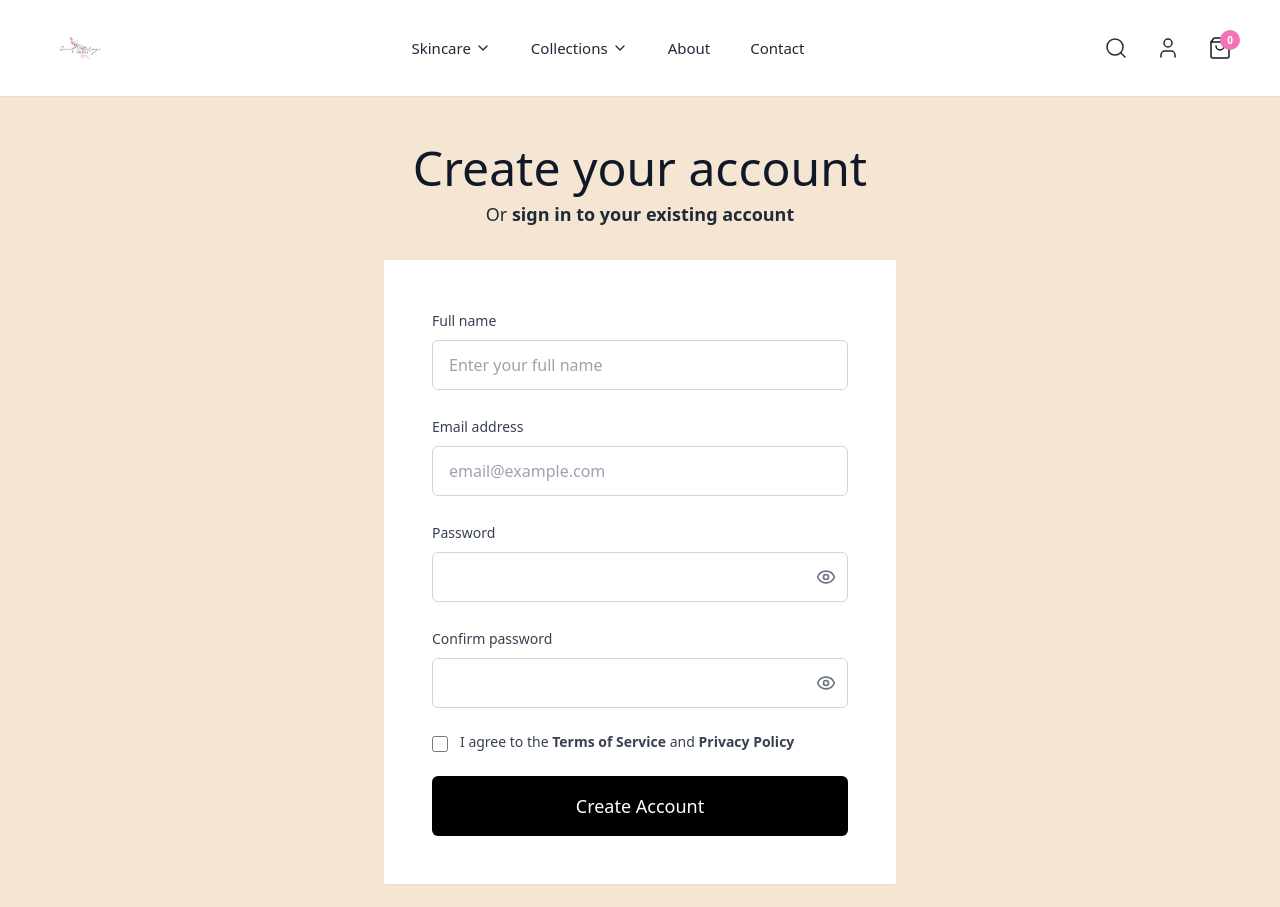
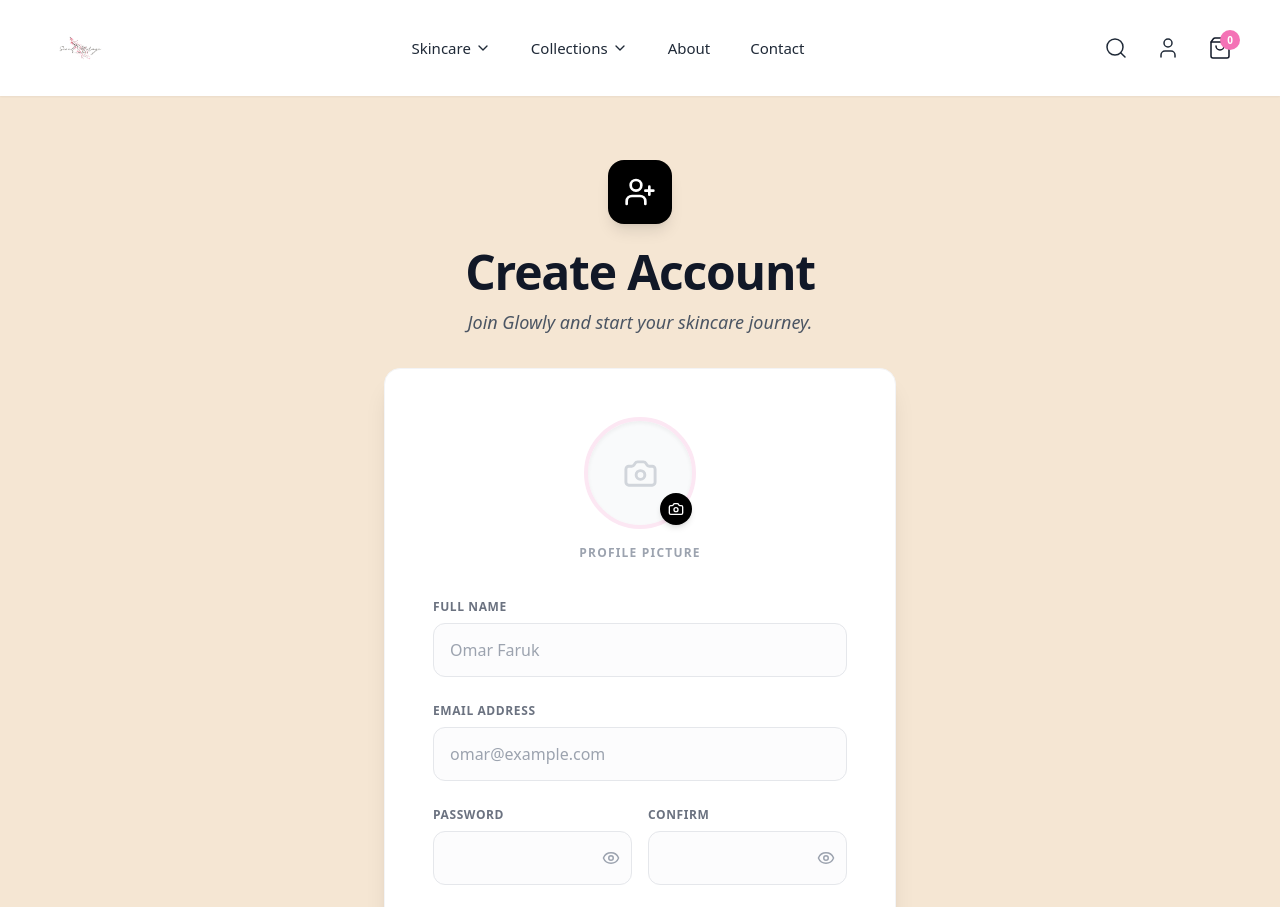
Before and after one commit to omar-faruk72/calesta-glow, a React (Vite) app: page /register in a window 1280 px wide. Shown: the top 907 px of the page. Built offline with nearby package versions, Linux system fonts and the light colour scheme.

Commit message:
register page update

```diff
--- a/src/main.jsx
+++ b/src/main.jsx
@@ -4,12 +4,14 @@ import './index.css'
 import { RouterProvider } from 'react-router'
 import { router } from './router/Router'
 import { QueryClient, QueryClientProvider } from '@tanstack/react-query'
+import { Toaster } from 'react-hot-toast'
 
 
 const queryClient = new QueryClient();
 createRoot(document.getElementById('root')).render(
   <StrictMode>
   <div>
+    <Toaster position="top-center" reverseOrder={false} />
   <QueryClientProvider client={queryClient}>
      <RouterProvider router={router}></RouterProvider>
   </QueryClientProvider>
--- a/src/page/Register.jsx
+++ b/src/page/Register.jsx
@@ -1,5 +1,5 @@
 import React, { useState } from 'react';
-import { Eye, EyeOff, Loader2 } from 'lucide-react';
+import { Eye, EyeOff, Loader2, Camera, UserPlus } from 'lucide-react';
 import { Link, useNavigate } from 'react-router';
 import toast from 'react-hot-toast';
 import axiosSecure from '../hooks/axiosSecure';
@@ -10,150 +10,168 @@ const Register = () => {
     const [loading, setLoading] = useState(false);
     const [showPassword, setShowPassword] = useState(false);
     const [showConfirmPassword, setShowConfirmPassword] = useState(false);
+    const [imagePreview, setImagePreview] = useState(null);
+
+    const handleImageChange = (e) => {
+        const file = e.target.files[0];
+        if (file) {
+            setImagePreview(URL.createObjectURL(file));
+        }
+    };
 
     const handleRegister = async (e) => {
         e.preventDefault();
-        setLoading(true);
 
         const form = e.target;
         const name = form.name.value;
         const email = form.email.value;
         const password = form.password.value;
         const confirmPassword = form.confirmPassword.value;
+        const imageFile = form.image.files[0];
+        if (!imageFile) {
+            return toast.error("Please upload a profile picture to continue!", {
+                icon: '📸',
+                style: { borderRadius: '10px', background: '#333', color: '#fff' }
+            });
+        }
         if (password !== confirmPassword) {
-            setLoading(false);
             return toast.error("Passwords do not match!");
         }
+        if (password.length < 6) {
+            return toast.error("Password should be at least 6 characters long.");
+        }
 
-        const userData = {
-            name,
-            email,
-            password,
-            role: 'user',
-            createdAt: new Date()
-        };
+        setLoading(true);
+        const formData = new FormData();
+        formData.append("name", name);
+        formData.append("email", email);
+        formData.append("password", password);
+        formData.append("image", imageFile);
 
         try {
-            const res = await useAxios.post('/api/auth/register', userData);
-
+            const res = await useAxios.post('/api/auth/register', formData);
             if (res.data.success) {
                 toast.success("Account created successfully!");
                 form.reset();
+                setImagePreview(null);
                 navigate('/login');
             }
         } catch (error) {
             console.error(error);
-            toast.error(error.response?.data?.message || "Registration failed. Try again.");
+            const errorMsg = error.response?.data?.message || "Registration failed. Try again.";
+            toast.error(errorMsg);
         } finally {
             setLoading(false);
         }
     };
 
     return (
-        <div className="min-h-screen bg-[#F5E6D3] flex flex-col items-center justify-center px-4 py-12 font-sans">
+        <div className="min-h-screen bg-[#F5E6D3] flex flex-col items-center justify-center px-4 py-16 font-sans">
 
             <div className="text-center mb-8">
-                <h1 className="text-4xl md:text-5xl font-medium text-gray-900 mb-2">Create your account</h1>
-                <p className="text-lg text-gray-800">
-                    Or <Link to="/login" className="font-bold hover:underline">sign in to your existing account</Link>
+                <div className="bg-black text-white w-16 h-16 rounded-2xl flex items-center justify-center mx-auto mb-6 shadow-lg">
+                    <UserPlus size={32} />
+                </div>
+                <h1 className="text-4xl md:text-5xl font-bold text-gray-900 mb-3 tracking-tight">Create Account</h1>
+                <p className="text-lg text-gray-600 italic">
+                    Join Glowly and start your skincare journey.
                 </p>
             </div>
 
-            <div className="bg-white w-full max-w-lg rounded-sm shadow-sm p-8 md:p-12">
+            <div className="bg-white w-full max-w-lg rounded-2xl shadow-xl p-8 md:p-12 border border-gray-100">
                 <form onSubmit={handleRegister} className="space-y-6">
 
+                    {/* Profile Image Section */}
+                    <div className="flex flex-col items-center justify-center space-y-4 pb-2">
+                        <div className="relative group">
+                            <div className="w-28 h-28 border-4 border-pink-100 rounded-full flex items-center justify-center overflow-hidden bg-gray-50 shadow-inner transition-all group-hover:border-pink-200">
+                                {imagePreview ? (
+                                    <img src={imagePreview} alt="Preview" className="w-full h-full object-cover" />
+                                ) : (
+                                    <Camera className="text-gray-300" size={35} />
+                                )}
+                            </div>
+                            <label className="absolute bottom-1 right-1 bg-black text-white p-2 rounded-full cursor-pointer hover:scale-110 transition-transform shadow-md">
+                                <Camera size={16} />
+                                <input name="image" type="file" accept="image/*" onChange={handleImageChange} className="hidden" />
+                            </label>
+                        </div>
+                        <p className="text-xs font-bold uppercase tracking-widest text-gray-400">Profile Picture</p>
+                    </div>
+
+                    <div className="grid grid-cols-1 gap-5">
                         {/* Full Name */}
-                    <div className="space-y-2">
-                        <label className="text-sm font-medium text-gray-700">Full name</label>
+                        <div className="space-y-1.5">
+                            <label className="text-xs uppercase font-bold text-gray-500 tracking-wider">Full name</label>
                             <input
                                 name="name"
                                 type="text"
                                 required
-                            placeholder="Enter your full name"
-                            className="w-full px-4 py-3 border border-gray-300 rounded-md focus:outline-none focus:ring-1 focus:ring-black transition-all"
+                                placeholder="Omar Faruk"
+                                className="w-full px-4 py-3.5 border border-gray-200 rounded-xl focus:outline-none focus:ring-2 focus:ring-black/5 focus:border-black transition-all bg-gray-50/50"
                             />
                         </div>
 
                         {/* Email Address */}
-                    <div className="space-y-2">
-                        <label className="text-sm font-medium text-gray-700">Email address</label>
+                        <div className="space-y-1.5">
+                            <label className="text-xs uppercase font-bold text-gray-500 tracking-wider">Email address</label>
                             <input
                                 name="email"
                                 type="email"
                                 required
-                            placeholder="email@example.com"
-                            className="w-full px-4 py-3 border border-gray-300 rounded-md focus:outline-none focus:ring-1 focus:ring-black transition-all"
+                                placeholder="omar@example.com"
+                                className="w-full px-4 py-3.5 border border-gray-200 rounded-xl focus:outline-none focus:ring-2 focus:ring-black/5 focus:border-black transition-all bg-gray-50/50"
                             />
                         </div>
 
-                    {/* Password */}
-                    <div className="space-y-2">
-                        <label className="text-sm font-medium text-gray-700">Password</label>
+                        {/* Passwords - Two in a row on Desktop */}
+                        <div className="grid grid-cols-1 md:grid-cols-2 gap-4">
+                            <div className="space-y-1.5">
+                                <label className="text-xs uppercase font-bold text-gray-500 tracking-wider">Password</label>
                                 <div className="relative">
                                     <input
                                         name="password"
                                         type={showPassword ? "text" : "password"}
                                         required
-                                className="w-full px-4 py-3 border border-gray-300 rounded-md focus:outline-none focus:ring-1 focus:ring-black transition-all"
+                                        className="w-full px-4 py-3.5 border border-gray-200 rounded-xl focus:outline-none focus:ring-2 focus:ring-black/5 focus:border-black transition-all bg-gray-50/50"
                                     />
-                            <button
-                                type="button"
-                                onClick={() => setShowPassword(!showPassword)}
-                                className="absolute right-3 top-1/2 -translate-y-1/2 text-gray-500 hover:text-black"
-                            >
-                                {showPassword ? <EyeOff size={20} /> : <Eye size={20} />}
+                                    <button type="button" onClick={() => setShowPassword(!showPassword)} className="absolute right-3 top-1/2 -translate-y-1/2 text-gray-400 hover:text-black">
+                                        {showPassword ? <EyeOff size={18} /> : <Eye size={18} />}
                                     </button>
                                 </div>
                             </div>
 
-                    {/* Confirm Password */}
-                    <div className="space-y-2">
-                        <label className="text-sm font-medium text-gray-700">Confirm password</label>
+                            <div className="space-y-1.5">
+                                <label className="text-xs uppercase font-bold text-gray-500 tracking-wider">Confirm</label>
                                 <div className="relative">
                                     <input
                                         name="confirmPassword"
                                         type={showConfirmPassword ? "text" : "password"}
                                         required
-                                className="w-full px-4 py-3 border border-gray-300 rounded-md focus:outline-none focus:ring-1 focus:ring-black transition-all"
+                                        className="w-full px-4 py-3.5 border border-gray-200 rounded-xl focus:outline-none focus:ring-2 focus:ring-black/5 focus:border-black transition-all bg-gray-50/50"
                                     />
-                            <button
-                                type="button"
-                                onClick={() => setShowConfirmPassword(!showConfirmPassword)}
-                                className="absolute right-3 top-1/2 -translate-y-1/2 text-gray-500 hover:text-black"
-                            >
-                                {showConfirmPassword ? <EyeOff size={20} /> : <Eye size={20} />}
+                                    <button type="button" onClick={() => setShowConfirmPassword(!showConfirmPassword)} className="absolute right-3 top-1/2 -translate-y-1/2 text-gray-400 hover:text-black">
+                                        {showConfirmPassword ? <EyeOff size={18} /> : <Eye size={18} />}
                                     </button>
                                 </div>
                             </div>
-
-                    {/* Terms */}
-                    <div className="flex items-start gap-3">
-                        <input
-                            type="checkbox"
-                            required
-                            id="terms"
-                            className="mt-1 w-4 h-4 border-gray-300 rounded text-black focus:ring-black cursor-pointer"
-                        />
-                        <label htmlFor="terms" className="text-sm text-gray-700 cursor-pointer">
-                            I agree to the <span className="font-bold">Terms of Service</span> and <span className="font-bold">Privacy Policy</span>
-                        </label>
+                        </div>
                     </div>
 
-                    {/* Submit Button with Loading State */}
                     <button
                         type="submit"
                         disabled={loading}
-                        className="w-full bg-black text-white py-4 rounded-md font-medium text-lg hover:bg-gray-900 transition-colors mt-4 flex items-center justify-center disabled:bg-gray-700"
+                        className="w-full bg-black text-white py-4 rounded-xl font-bold text-lg hover:bg-gray-800 transition-all mt-4 flex items-center justify-center disabled:bg-gray-700 shadow-lg active:scale-[0.98]"
                     >
                         {loading ? <Loader2 className="animate-spin mr-2" /> : "Create Account"}
                     </button>
                 </form>
+
+                <div className="mt-8 pt-6 border-t border-gray-100 text-center">
+                    <p className="text-gray-600">
+                        Already have an account? <Link to="/login" className="font-bold text-black hover:underline underline-offset-4">Sign in</Link>
+                    </p>
                 </div>
-
-            <div className="mt-8 text-center">
-                <p className="text-lg text-gray-800">
-                    Already have an account? <Link to="/login" className="font-bold hover:underline">Sign in</Link>
-                </p>
             </div>
         </div>
     );
```
Lines whose indentation alone changed are shown as unchanged.
